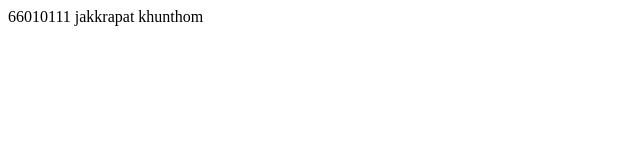
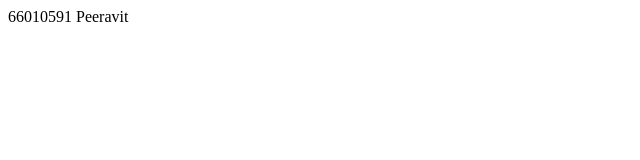
Before and after one commit to jakkrapat66010111/git101, a plain HTML site: page index.html in a window 1280 px wide. Shown: the whole page, without its empty margins (0-640 px from the left). Drawn offline with Linux system fonts and the light colour scheme.

Commit message:
Update index.html

```diff
--- a/index.html
+++ b/index.html
@@ -6,6 +6,6 @@
     <title>Document</title>
 </head>
 <body>
-    66010111 jakkrapat khunthom
+    66010591 Peeravit
 </body>
 </html>
```
